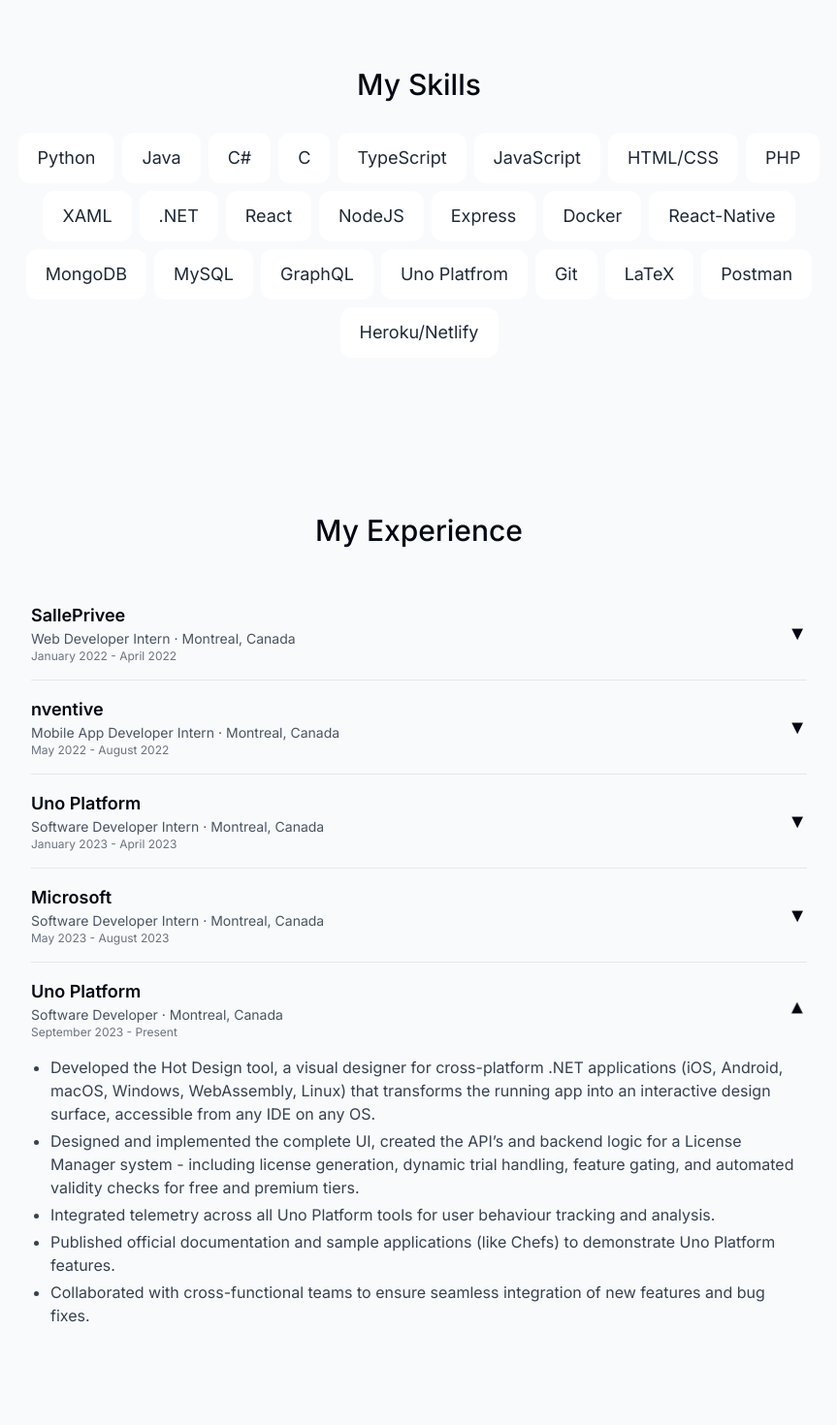
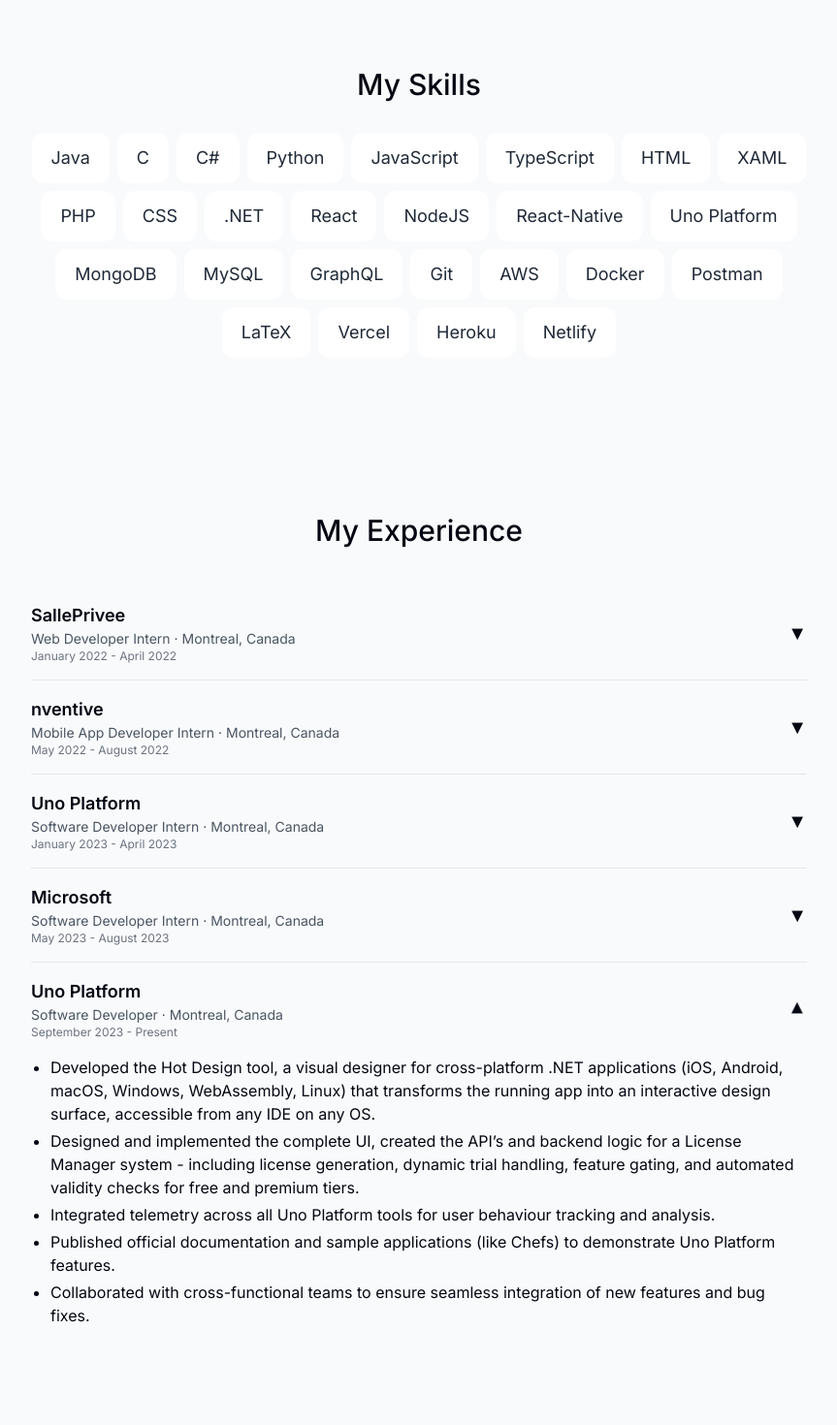
Before and after one commit to vatsashah45/Portfolio, a Next.js app: page / in a window 1280 px wide. Shown: the part 3840-5310 px from the top of the page at 97% size, without its empty margins (208-1071 px from the left). Built offline with nearby package versions, Linux system fonts and the light colour scheme; no server answers.

Commit message:
exp animations and update skills

```diff
--- a/components/experience.tsx
+++ b/components/experience.tsx
@@ -63,11 +63,29 @@
                     className="overflow-hidden pb-6"
                   >
                     {item.bulletPoints && (
-                      <ul className="list-disc space-y-1 pl-5 text-gray-700 dark:text-gray-200">
+                      <motion.ul
+                        initial="collapsed"
+                        animate="open"
+                        exit="collapsed"
+                        variants={{
+                          open: { transition: { staggerChildren: 0.05, delayChildren: 0.05 } },
+                          collapsed: {},
+                        }}
+                        className="list-disc space-y-1 pl-5"
+                      >
                         {item.bulletPoints.map((bp, idx) => (
-                          <li key={idx}>{bp}</li>
+                          <motion.li
+                            key={idx}
+                            variants={{
+                              open: { opacity: 1, x: 0 },
+                              collapsed: { opacity: 0, x: -10 },
+                            }}
+                            transition={{ duration: 0.25 }}
+                          >
+                            {bp}
+                          </motion.li>
                         ))}
-                      </ul>
+                      </motion.ul>
                     )}
                   </motion.div>
                 )}
--- a/lib/data.ts
+++ b/lib/data.ts
@@ -163,27 +163,30 @@
 ] as const;
 
 export const skillsData = [
+  "Java",
+  "C",
+  "C#",
   "Python",
-  "Java",
-  "C#",
-  "C",
+  "JavaScript",
   "TypeScript",
-  "JavaScript",
-  "HTML/CSS",
+  "HTML",
+  "XAML",
   "PHP",
-  "XAML",
+  "CSS",
   ".NET",
   "React",
   "NodeJS",
-  "Express",
-  "Docker",
   "React-Native",
+  "Uno Platform",
   "MongoDB",
   "MySQL",
   "GraphQL",
-  "Uno Platfrom",
   "Git",
+  "AWS",
+  "Docker",
+  "Postman",
   "LaTeX",
-  "Postman",
-  "Heroku/Netlify",
+  "Vercel",
+  "Heroku",
+  "Netlify",
 ] as const;
```
